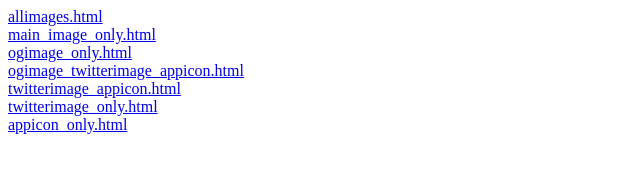
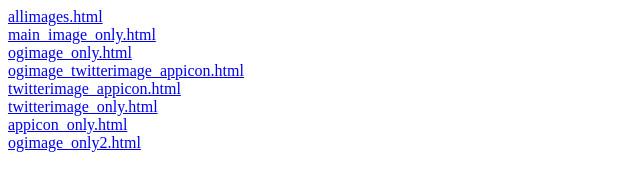
Before and after one commit to DongwooIm/tabsync, a plain HTML site: page index.html in a window 1280 px wide. Shown: the whole page, without its empty margins (0-640 px from the left). Drawn offline with Linux system fonts and the light colour scheme.

Commit message:
Update index.html

```diff
--- a/index.html
+++ b/index.html
@@ -11,3 +11,6 @@
 <a class="link" target="_blank" href="./twitterimage_only.html">twitterimage_only.html</a>
 <br>
 <a class="link" target="_blank" href="./appicon_only.html">appicon_only.html</a>
+<br>
+<a class="link" target="_blank" href="./ogimage_only2.html">ogimage_only2.html</a>
+<br>
```
